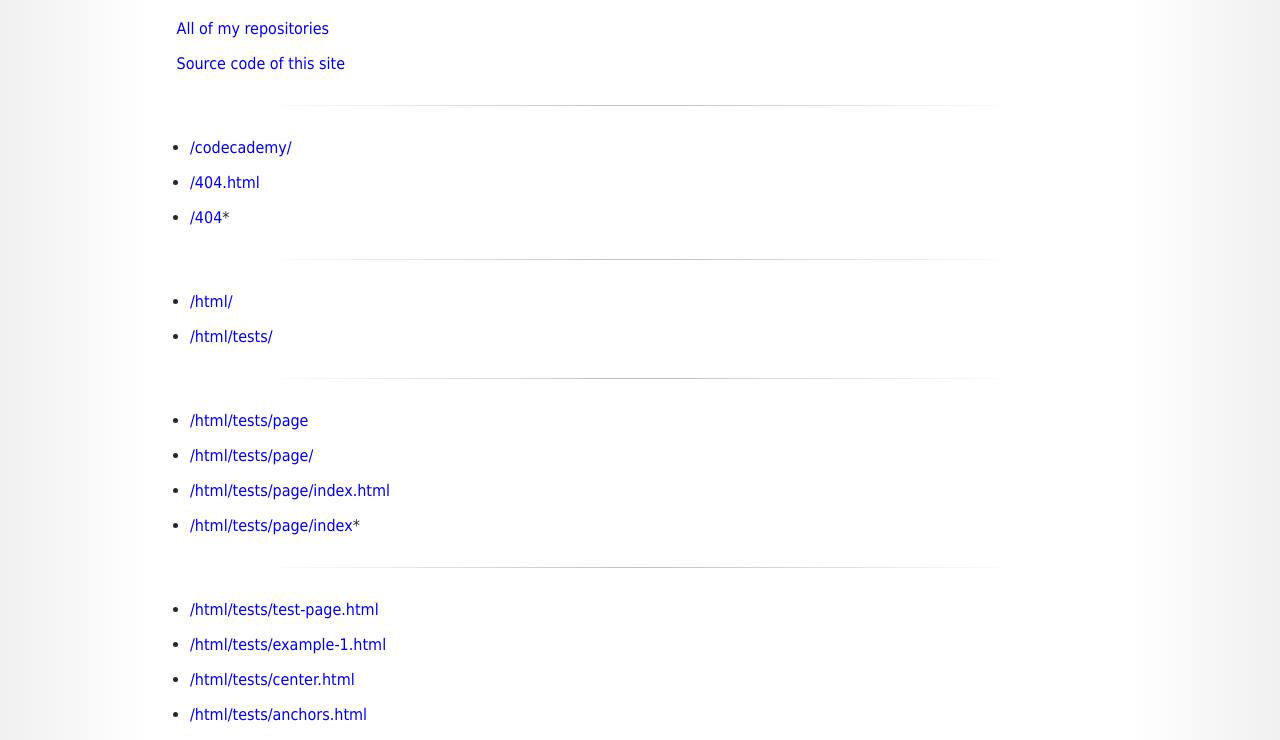
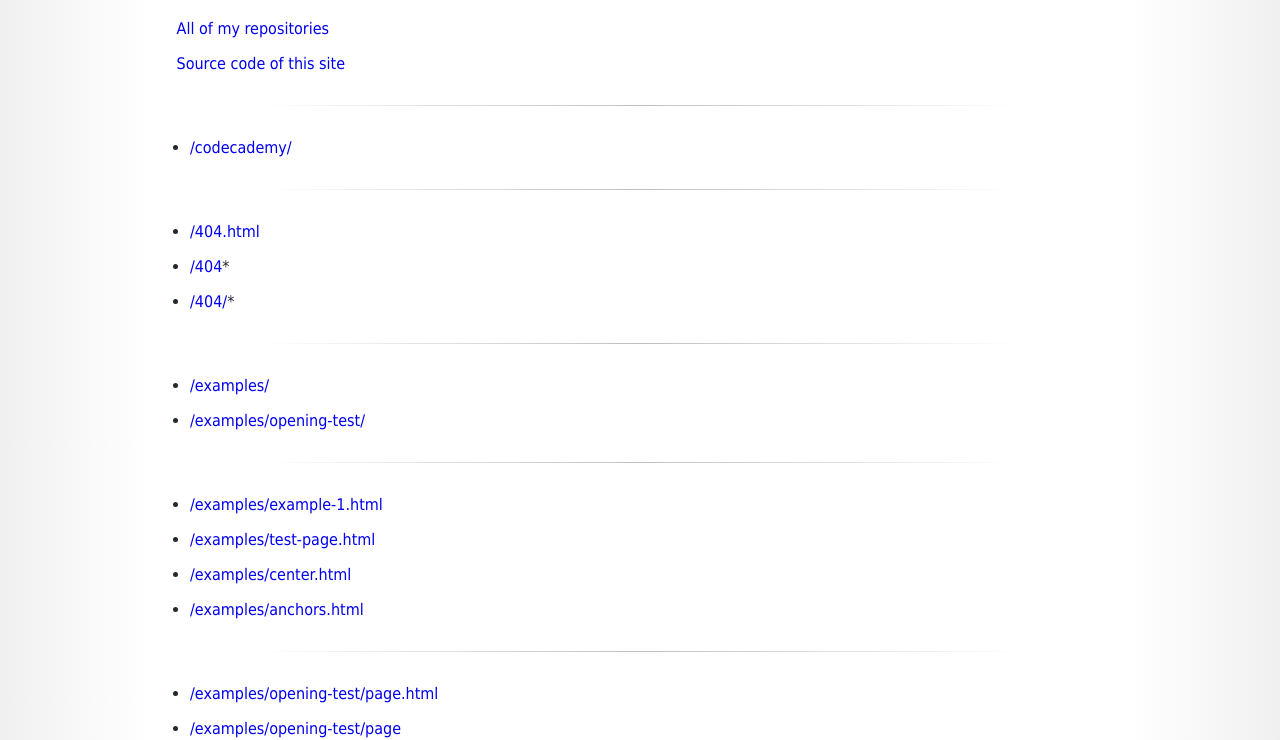
Before and after one commit to AlttiRi/alternatione.github.io, a plain HTML site: page index.html in a window 1280 px wide. Shown: the part 62-802 px from the top of the page. Drawn offline with Linux system fonts and the light colour scheme.

Commit message:
Update structure of the project

```diff
--- a/index.html
+++ b/index.html
@@ -125,11 +125,19 @@
       <li>
         <p><a href="/codecademy/">/codecademy/</a></p>
       </li>
+    </ul>
+
+    <hr>
+
+    <ul>
       <li>
         <p><a href="/404.html">/404.html</a></p>
       </li>
       <li>
         <p><a href="/404">/404</a>*</p>
+      </li>
+      <li>
+        <p><a href="/404/">/404/</a>*</p>
       </li>
     </ul>
 
@@ -137,10 +145,10 @@
 
     <ul>
       <li>
-        <p><a href="/html/">/html/</a></p>
+        <p><a href="/examples/">/examples/</a></p>
       </li>
       <li>
-        <p><a href="/html/tests/">/html/tests/</a></p>
+        <p><a href="/examples/opening-test/">/examples/opening-test/</a></p>
       </li>
     </ul>
 
@@ -148,16 +156,16 @@
 
     <ul>
       <li>
-        <p><a href="/html/tests/page">/html/tests/page</a></p>
+        <p><a href="/examples/example-1.html">/examples/example-1.html</a></p>
       </li>
       <li>
-        <p><a href="/html/tests/page/">/html/tests/page/</a></p>
+        <p><a href="/examples/test-page.html">/examples/test-page.html</a></p>
       </li>
       <li>
-        <p><a href="/html/tests/page/index.html">/html/tests/page/index.html</a></p>
+        <p><a href="/examples/center.html">/examples/center.html</a></p>
       </li>
       <li>
-        <p><a href="/html/tests/page/index">/html/tests/page/index</a>*</p>
+        <p><a href="/examples/anchors.html">/examples/anchors.html</a></p>
       </li>
     </ul>
 
@@ -165,18 +173,20 @@
 
     <ul>
       <li>
-        <p><a href="/html/tests/test-page.html">/html/tests/test-page.html</a></p>
+        <p><a href="/examples/opening-test/page.html">/examples/opening-test/page.html</a></p>
       </li>
       <li>
-        <p><a href="/html/tests/example-1.html">/html/tests/example-1.html</a></p>
+        <p><a href="/examples/opening-test/page">/examples/opening-test/page</a></p>
       </li>
       <li>
-        <p><a href="/html/tests/center.html">/html/tests/center.html</a></p>
+        <p><a href="/examples/opening-test/page/">/examples/opening-test/page/</a></p>
       </li>
       <li>
-        <p><a href="/html/tests/anchors.html">/html/tests/anchors.html</a></p>
+        <p><a href="/examples/opening-test/page/index.html">/examples/opening-test/page/index.html</a></p>
       </li>
-
+      <li>
+        <p><a href="/examples/opening-test/page/index">/examples/opening-test/page/index</a>* </p>
+      </li>
     </ul>
 
     <hr>
```
Also changed, not shown: examples/anchors.html (added, +31 -0 lines), examples/center.html (renamed from html/tests/center.html, +3 -1 lines), examples/example-1.html (renamed from html/tests/example-1.html, +5 -2 lines), examples/index.html (added, +44 -0 lines), examples/opening-test/index.html (added, +46 -0 lines), examples/opening-test/page.html (renamed from html/tests/test-page.html, +7 -8 lines), examples/opening-test/page/index.html (added, +22 -0 lines), examples/test-page.html (renamed from html/index.html, +11 -8 lines), html/tests/anchors.html (deleted, +0 -23 lines), html/tests/index.html (deleted, +0 -39 lines), html/tests/page.html (deleted, +0 -10 lines), html/tests/page/index.html (deleted, +0 -10 lines).
